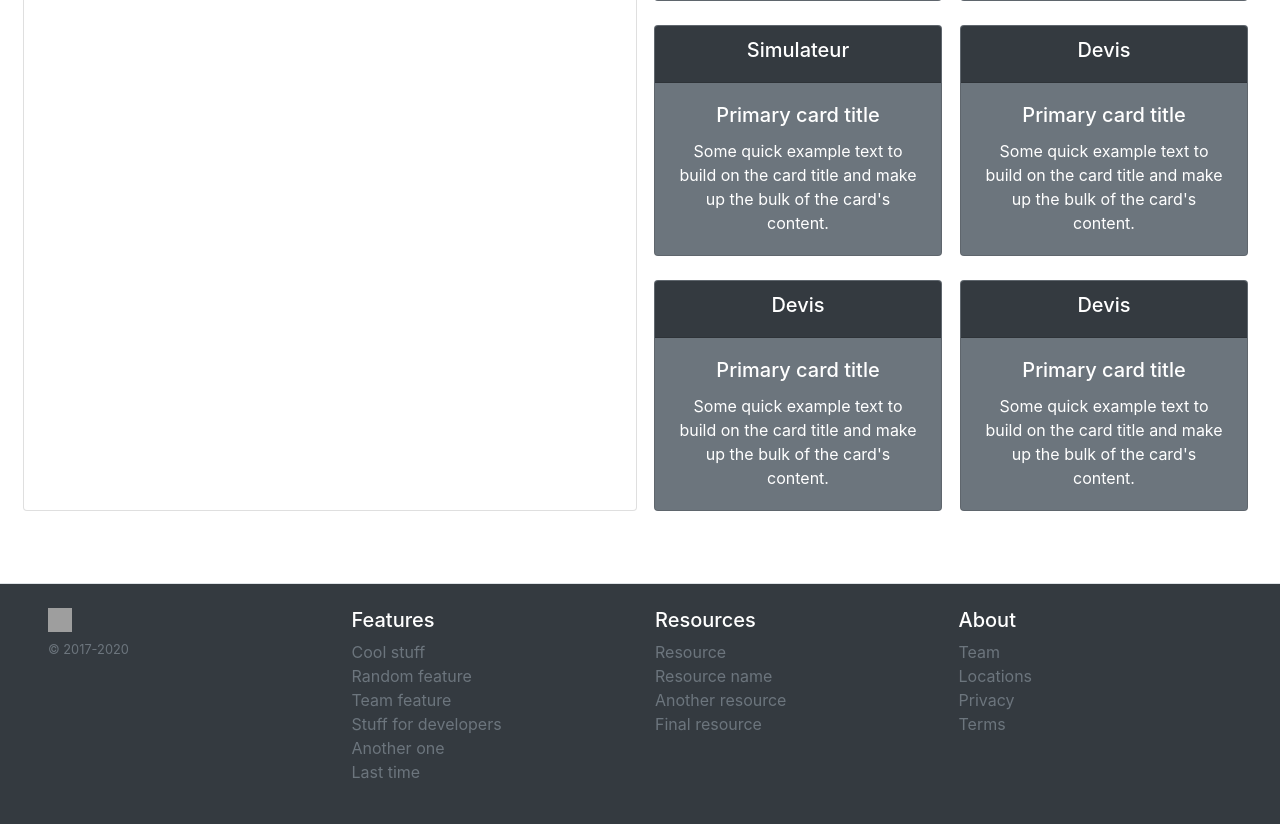
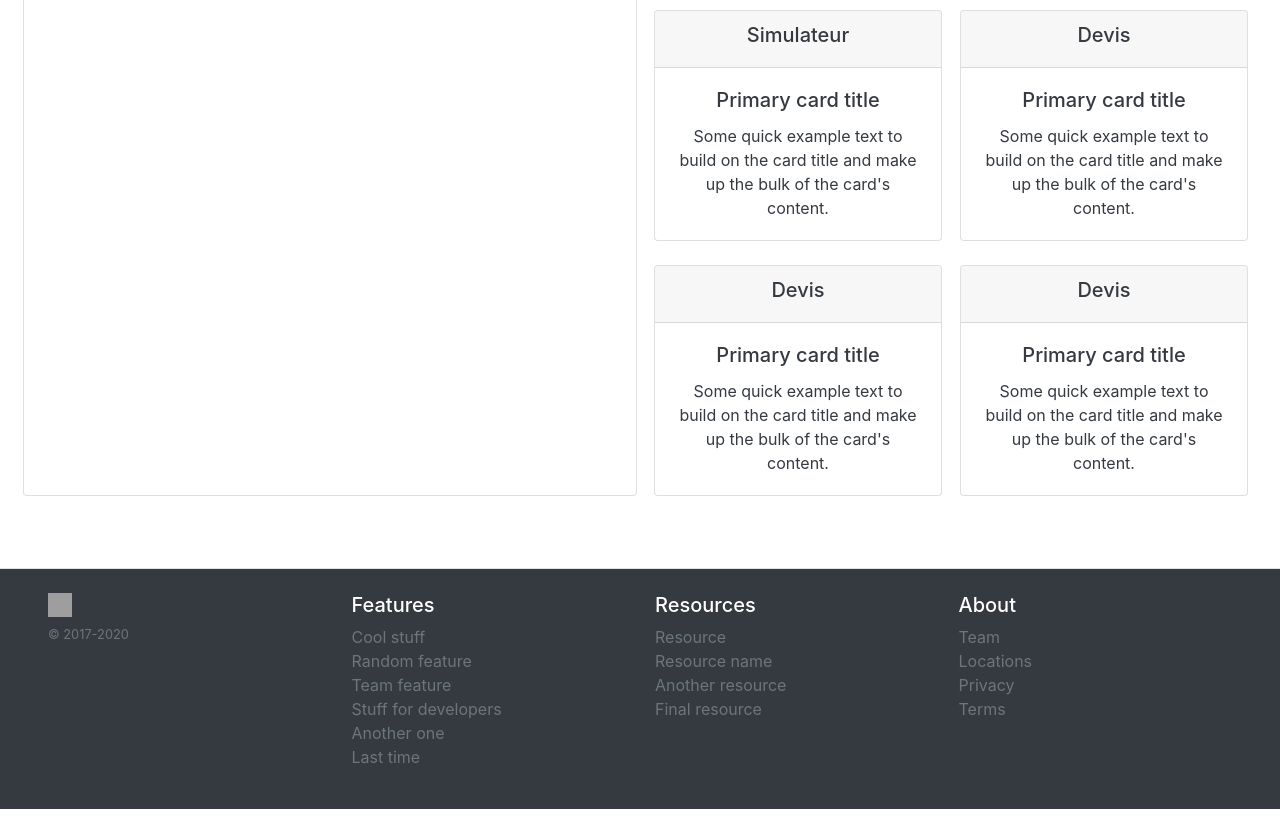
Before and after one commit to CollignonB/banqueSymfony, a Symfony app: template templates/home/home.html.twig in a window 1280 px wide. Shown: the part 943-1767 px from the top of the page. Run offline with Twig, Linux system fonts and the light colour scheme; the template is opened without the code that fills it, so the values that code supplies are empty; some libraries are stand-ins or nearby versions; grey boxes are pictures that could not be loaded.

Commit message:
|MOD| - mod_home.twig / css /-

```diff
--- a/templates/base.html.twig
+++ b/templates/base.html.twig
@@ -18,8 +18,8 @@
 		<body>
 
 				{% block nav %}
-					<nav class="navbar fixed-top navbar-expand-lg navbar-light border-bottom border-white bg-dark">
-						<a class="navbar-brand text-white" href="{{ path ("app_home") }}">ADALOVELACE</a>
+					<nav class="navbar fixed-top navbar-expand-lg navbar-light border-bottom border-white bg-white">
+						<a class="navbar-brand text-dark" href="{{ path ("app_home") }}">ADALOVELACE</a>
 						<button class="navbar-toggler" type="button" data-toggle="collapse" data-target="#navbarHeaderToggler" aria-controls="navbarTogglerDemo02" aria-expanded="false" aria-label="Toggle navigation">
 							<span class="btn btn-light">MENU</span>
 						</button>
@@ -27,14 +27,14 @@
 						<div class="collapse navbar-collapse justify-content-end" id="navbarHeaderToggler">
 							<ul class="nav mx-5">
 								<li class="nav-item active">
-									<a class="nav-link text-white" href="{{ path ("app_home") }}">Accueil<span class="sr-only">(current)</span>
+									<a class="nav-link text-dark" href="{{ path ("app_home") }}">Accueil<span class="sr-only">(current)</span>
 									</a>
 								</li>
 								<li class="nav-item">
-									<a class="nav-link text-white" href="#">Actualités</a>
+									<a class="nav-link text-dark" href="#">Actualités</a>
 								</li>
 								<li class="nav-item">
-									<a class="nav-link text-white" href="#" tabindex="-1" aria-disabled="true">Nos Equipes</a>
+									<a class="nav-link text-dark" href="#" tabindex="-1" aria-disabled="true">Nos Equipes</a>
 								</li>
 							</ul>
 
--- a/templates/home/home.html.twig
+++ b/templates/home/home.html.twig
@@ -58,9 +58,9 @@
 				<!-- Short acces  -->
 				<section class="container col-sm-12 col-lg d-flex flex-wrap justify-content-around p-0">
 
-					<section class="card col-sm-12 container bg-secondary mb-4 p-0">
+					<section class="card col-sm-12 container mb-4 p-0">
 						<nav class="text-center">
-							<h2 class="card-header text-white bg-dark">MES ACCES RAPIDES</h2>
+							<h5 class="card-header text-dark">MES ACCES RAPIDES</h5>
 							<ul class="nav flex justify-content-center m-5">
 								<li class="nav-item card m-2">
 									<a class="nav-link text-dark active" href="{#{% if is_granted('IS_AUTHENTICATED_FULLY') %}{{path('app_user')}}{% else %}{{path('app_login')}}{% endif %}#}">Accéder à mes comptes</a>
@@ -81,85 +81,85 @@
 						</nav>
 					</section>
 
-					<div class="card col-sm-12 text-center text-white bg-secondary mb-4 p-0" style="max-width: 18rem;">
-						<div class="card-header bg-dark">
-							<a class="text-white" href="#">
+					<div class="card col-sm-12 text-center text-dark mb-4 p-0" style="max-width: 18rem;">
+						<div class="card-header">
+							<a class="text-dark" href="#">
 								<h5>Simulateur</h5>
 							</a>
 						</div>
 						<div class="card-body">
-							<h5 class="card-title text-white">
-								<a class="text-white" href="#">Primary card title</a>
+							<h5 class="card-title text-dark">
+								<a class="text-dark" href="#">Primary card title</a>
 							</h5>
 							<p class="card-text">Some quick example text to build on the card title and make up the bulk of the card's content.</p>
 						</div>
 					</div>
 
-					<div class="card col-sm-12 text-center text-white bg-secondary mb-4 p-0" style="max-width: 18rem;">
-						<div class="card-header bg-dark">
-							<a class="text-white" href="#">
+					<div class="card col-sm-12 text-center text-dark mb-4 p-0" style="max-width: 18rem;">
+						<div class="card-header">
+							<a class="text-dark" href="#">
 								<h5>Simulateur</h5>
 							</a>
 						</div>
 						<div class="card-body">
-							<h5 class="card-title text-white">
-								<a class="text-white" href="#">Primary card title</a>
+							<h5 class="card-title text-dark">
+								<a class="text-dark" href="#">Primary card title</a>
 							</h5>
 							<p class="card-text">Some quick example text to build on the card title and make up the bulk of the card's content.</p>
 						</div>
 					</div>
 
-					<div class="card col-sm-12 text-center text-white bg-secondary mb-4 p-0" style="max-width: 18rem;">
-						<div class="card-header bg-dark">
-							<a class="text-white" href="#">
+					<div class="card col-sm-12 text-center text-dark mb-4 p-0" style="max-width: 18rem;">
+						<div class="card-header">
+							<a class="text-dark" href="#">
 								<h5>Simulateur</h5>
 							</a>
 						</div>
 						<div class="card-body">
-							<h5 class="card-title text-white">
-								<a class="text-white" href="#">Primary card title</a>
+							<h5 class="card-title text-dark">
+								<a class="text-dark" href="#">Primary card title</a>
 							</h5>
 							<p class="card-text">Some quick example text to build on the card title and make up the bulk of the card's content.</p>
 						</div>
 					</div>
 
-					<div class="card col-sm-12 text-center text-white bg-secondary mb-4 p-0" style="max-width: 18rem;">
-						<div class="card-header bg-dark">
-							<a class="text-white" href="#">
+					<div class="card col-sm-12 text-center text-dark mb-4 p-0" style="max-width: 18rem;">
+						<div class="card-header">
+							<a class="text-dark" href="#">
 								<h5>Devis</h5>
 							</a>
 						</div>
 						<div class="card-body">
-							<h5 class="card-title text-white">
-								<a class="text-white" href="#">Primary card title</a>
+							<h5 class="card-title text-dark">
+								<a class="text-dark" href="#">Primary card title</a>
 							</h5>
 							<p class="card-text">Some quick example text to build on the card title and make up the bulk of the card's content.</p>
 						</div>
 					</div>
 
-					<div class="card col-sm-12 text-center text-white bg-secondary mb-4 p-0" style="max-width: 18rem;">
-						<div class="card-header bg-dark">
-							<a class="text-white" href="#">
+					<div class="card col-sm-12 text-center text-dark mb-4 p-0" style="max-width: 18rem;">
+						<div class="card-header">
+							<a class="text-dark" href="#">
 								<h5>Devis</h5>
 							</a>
 						</div>
 						<div class="card-body">
-							<h5 class="card-title text-white">
-								<a class="text-white" href="#">Primary card title</a>
+							<h5 class="card-title text-dark">
+								<a class="text-dark" href="#">Primary card title</a>
 							</h5>
 							<p class="card-text">Some quick example text to build on the card title and make up the bulk of the card's content.</p>
 						</div>
 					</div>
 
-					<div class="card col-sm-12 text-center text-white bg-secondary mb-4 p-0" style="max-width: 18rem;">
-						<div class="card-header bg-dark">
-							<a class="text-white" href="#">
+					<div class="card col-sm-12 text-center text-dark mb-4 p-0" style="max-width: 18rem;">
+						<div class="card-header">
+							<a class="text-dark" href="#">
 								<h5>Devis</h5>
 							</a>
 						</div>
 						<div class="card-body">
-							<h5 class="card-title text-white">
-								<a class="text-white" href="#">Primary card title</a>
+							<h5 class="card-title text-dark">
+								<a class="text-dark" href="#">Primary card title</a>
 							</h5>
 							<p class="card-text">Some quick example text to build on the card title and make up the bulk of the card's content.</p>
 						</div>
```
